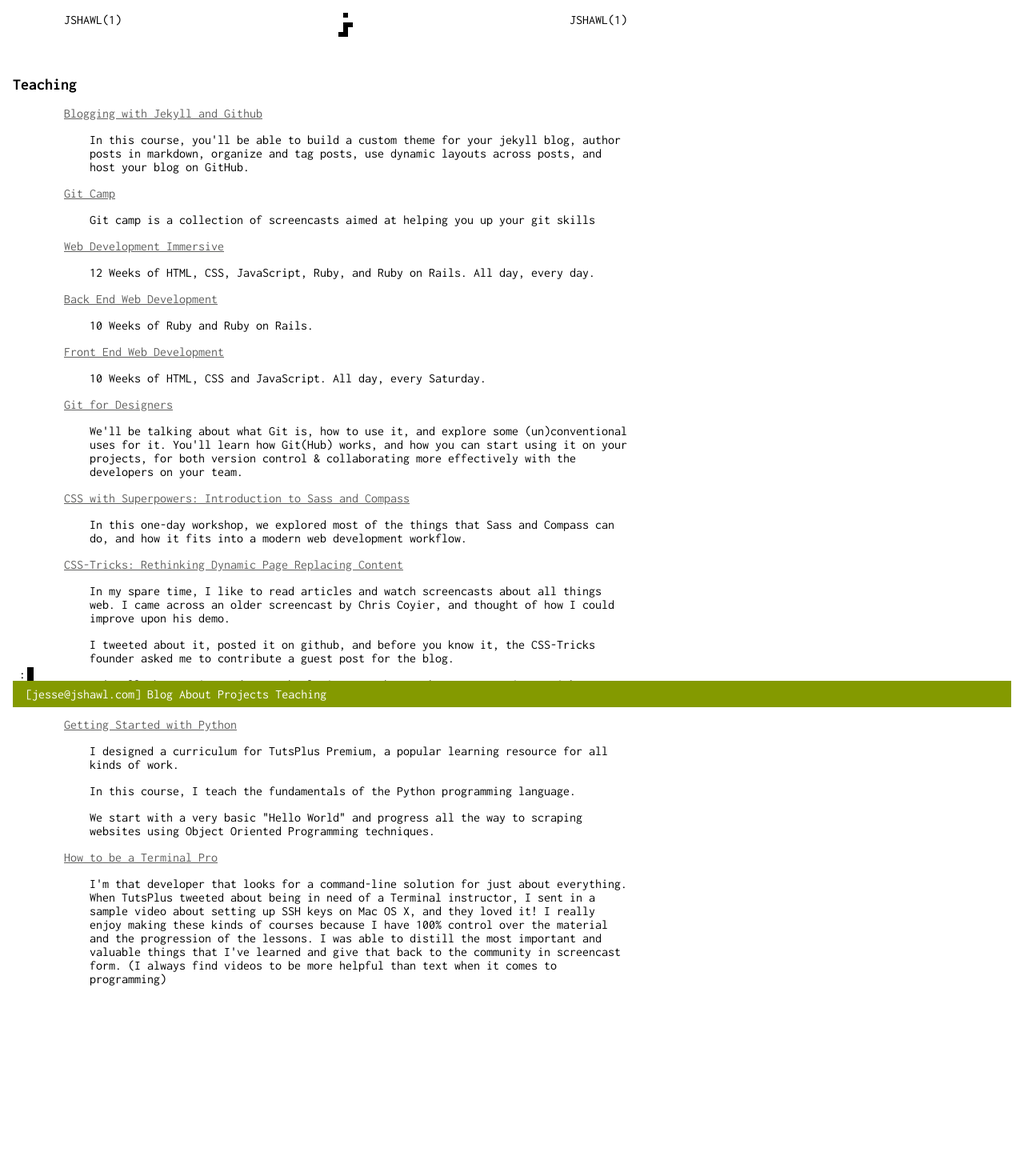
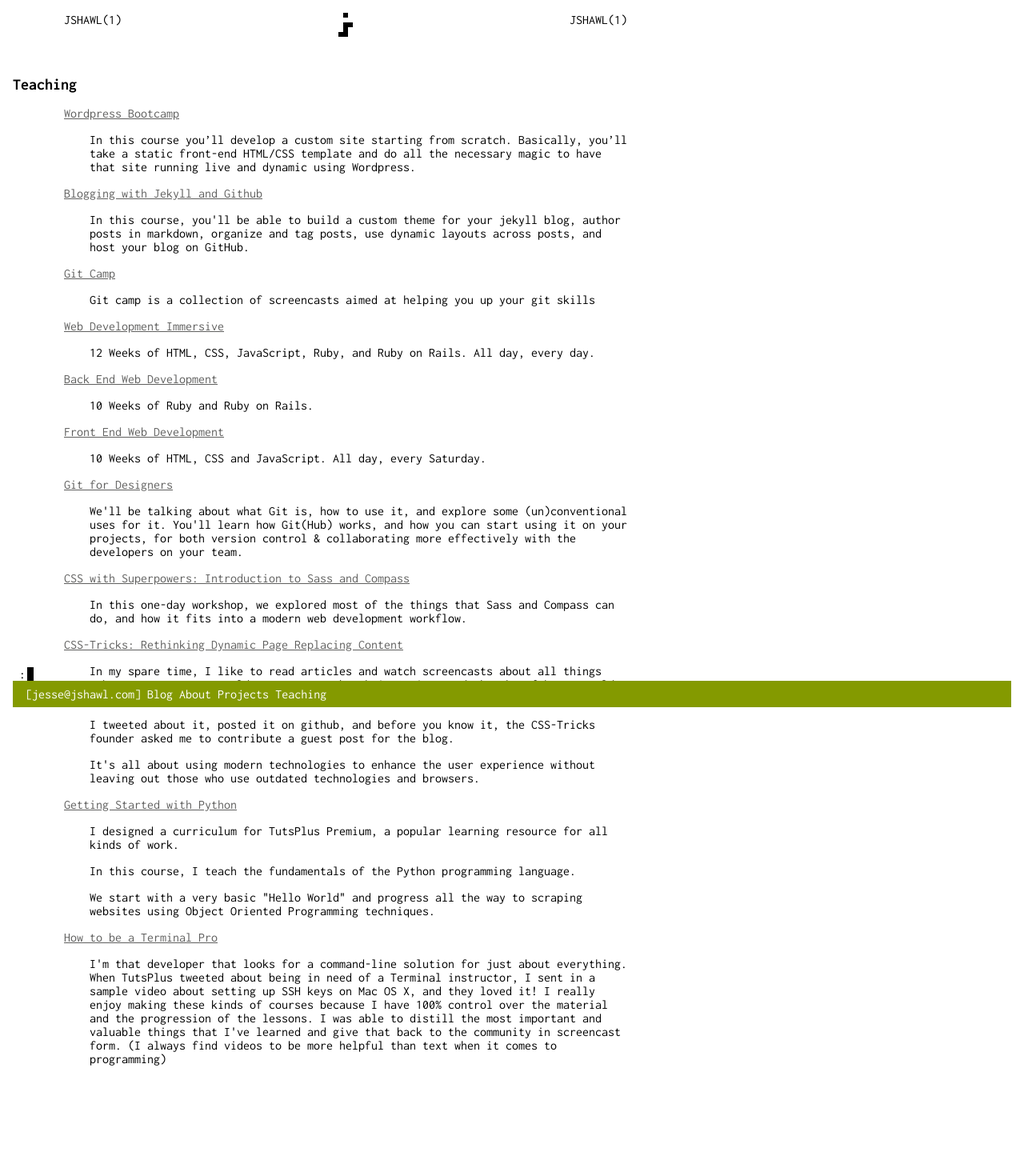
Before and after one commit to jshawl/jesse.sh, a Jekyll site: the page built from _teaches/index.html, in a window 1280 px wide. Shown: the whole page at 80% size. Built offline with Jekyll 4.4.1, drawn with Linux system fonts in a browser that asks for light colours; comment, search, counter and statistics services are not loaded; before the commit the page ends 1360 px from its top, so only the background shows below that.

Commit message:
add wordpress bootcamp

```diff
--- a/_teaches/index.html
+++ b/_teaches/index.html
@@ -3,6 +3,9 @@ layout: default
 title: Teaching
 type: page
 events:
+  - title: Wordpress Bootcamp
+    description: <p>In this course you’ll develop a custom site starting from scratch. Basically, you’ll take a static front-end HTML/CSS template and do all the necessary magic to have that site running live and dynamic using Wordpress.</p>
+    url: 'https://generalassemb.ly/education/build-a-website-with-wordpress-2-day-bootcamp-e960cb50-d67a-435e-937c-f0966c95661f'
   - title: Blogging with Jekyll and Github
     description: <p>In this course, you'll be able to build a custom theme for your jekyll blog, author posts in markdown, organize and tag posts, use dynamic layouts across posts, and host your blog on GitHub.
     url: 'https://generalassemb.ly/education/blogging-with-jekyll-and-github/washington-dc/9971'
```
